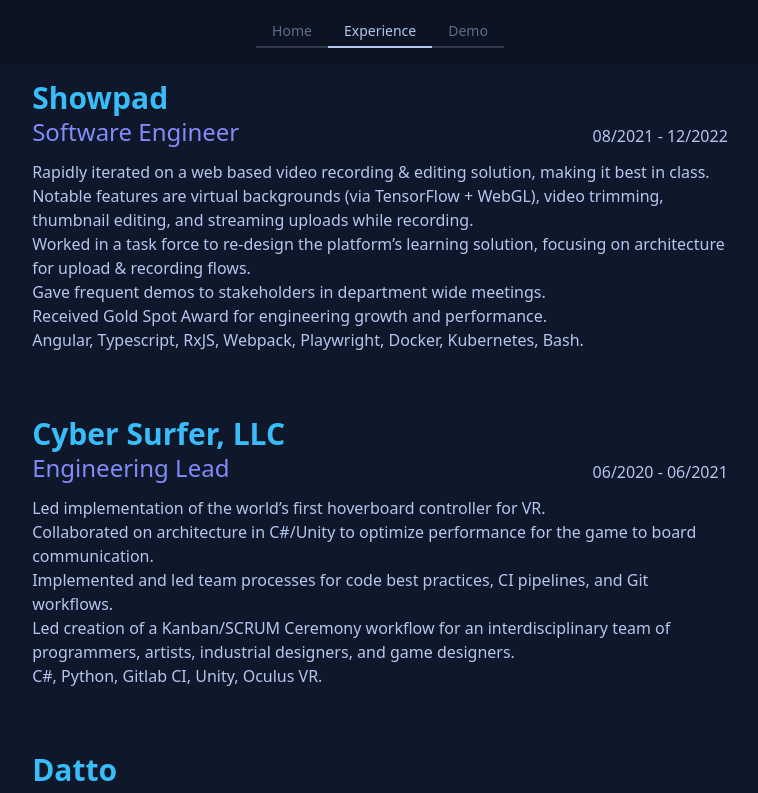
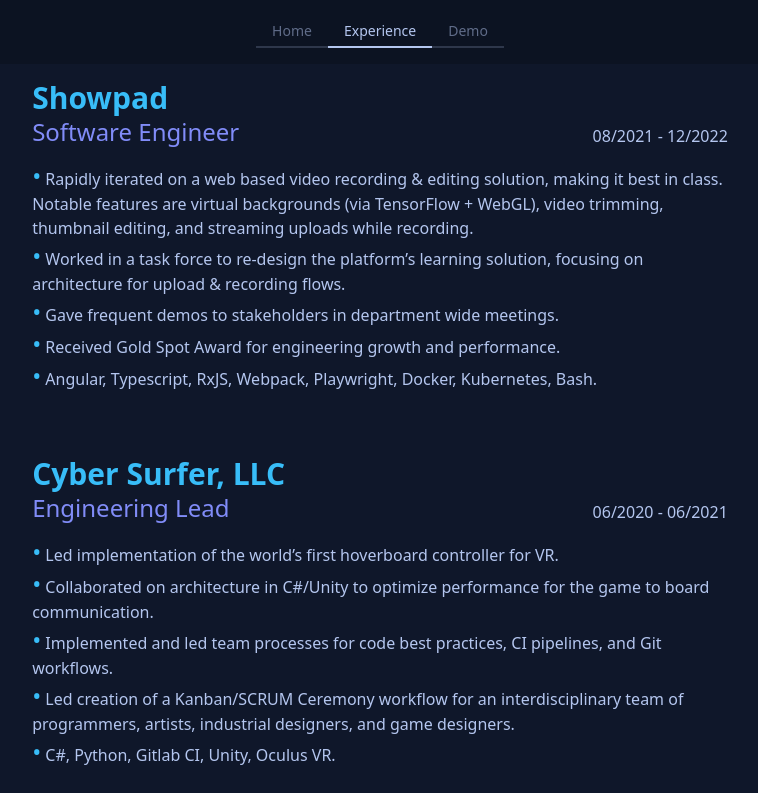
Before and after one commit to jackfrate/personal-site, a Next.js app: page /experience in a window 1280 px wide. Shown: the top 793 px of the page, without its empty margins (260-1018 px from the left). Built offline with nearby package versions, Linux system fonts and the light colour scheme.

Commit message:
bullet points looking good

```diff
--- a/src/components/about.tsx
+++ b/src/components/about.tsx
@@ -11,7 +11,7 @@ const About = () => {
             Hi, I'm Jack Frate
           </h1>
           <h1 className="text-6xl font-bold text-secondary">
-            I build stuff for the web
+            I build things for the web
           </h1>
           <p className="py-6">
             I'm a fullstack engineer who leans towards frontend. I have
--- a/src/pages/experience/index.tsx
+++ b/src/pages/experience/index.tsx
@@ -24,8 +24,10 @@ const Experience = () => {
                 </div>
                 <ul className="flex flex-col">
                   {jobItem.jobPoints.map((point) => (
-                    <li key={point} className="">
-                      {point}
+                    <li key={point} className="flex flex-row items-center">
+                      <p>
+                        <span className="text-2xl text-primary">•</span> {point}
+                      </p>
                     </li>
                   ))}
                 </ul>
```
